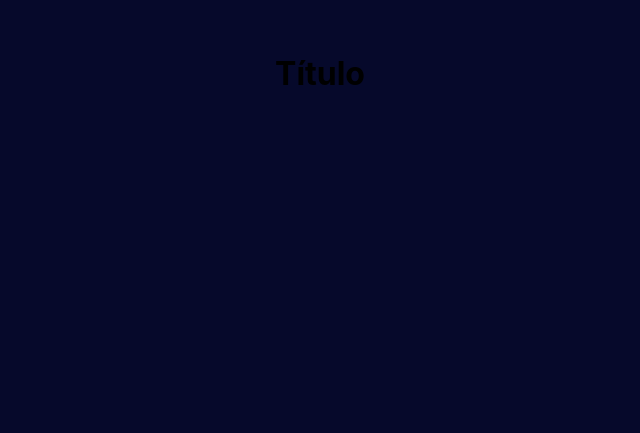
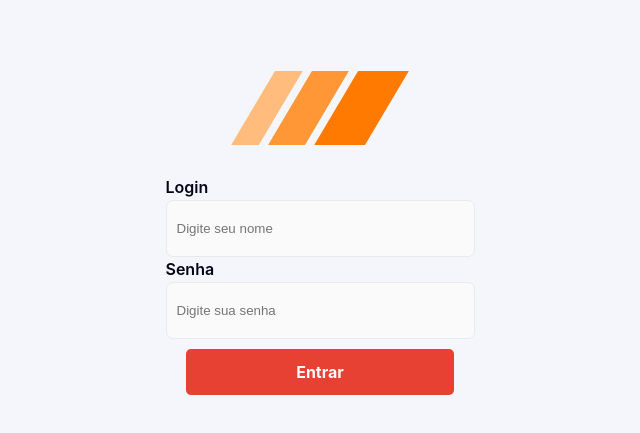
Before and after one commit to Molizane/gofinance-frontend-old, a Next.js app: page /auth in a window 1280 px wide. Shown: the part 167-600 px from the top of the page, without its empty margins (320-960 px from the left). Built offline with nearby package versions, Linux system fonts and the light colour scheme; a web font is replaced by a local one.

Commit message:
feat: Login creation

```diff
--- /dev/null
+++ b/src/components/Button/index.tsx
@@ -0,0 +1,19 @@
+import { ButtonHTMLAttributes } from "react";
+import * as S from "./styles";
+
+export type ButtonProps = {
+  children?: string;
+  disabled?: boolean;
+} & ButtonHTMLAttributes<HTMLButtonElement>;
+
+export default function Button({
+  children,
+  disabled = false,
+  ...buttonHtmlProps
+}: ButtonProps) {
+  return (
+    <S.ButtonWrapper disabled={disabled} {...buttonHtmlProps}>
+      {children}
+    </S.ButtonWrapper>
+  );
+}
--- /dev/null
+++ b/src/components/Button/styles.ts
@@ -0,0 +1,37 @@
+import styled, { css } from "styled-components";
+import { ButtonProps } from ".";
+
+export const ButtonWrapper = styled.button.attrs({
+  "data-testid": "ButtonWrapper",
+})<ButtonProps>`
+  ${({ theme, disabled }) => css`
+    background-color: ${theme.colors.tomato};
+    color: ${theme.colors.white};
+
+    font-family: ${theme.font.family};
+    font-weight: bold;
+    font-size: 16px;
+    line-height: 16px;
+    padding: 15px 110px;
+
+    border-radius: 5px;
+    cursor: pointer;
+    letter-spacing: 0;
+    border: none;
+    margin: 10px 0;
+
+    display: flex;
+    align-items: center;
+    justify-content: center;
+
+    &:hover {
+      box-shadow: 2px 2px 2px 1px rgba(0, 0, 0, 0.2);
+    }
+
+    ${disabled &&
+    css`
+      cursor: not-allowed;
+      opacity: 0.7;
+    `}
+  `}
+`;
--- a/src/components/Input/index.tsx
+++ b/src/components/Input/index.tsx
@@ -0,0 +1,18 @@
+import { InputHTMLAttributes } from "react";
+import * as S from "./styles";
+
+export type InputProps = {
+  label?: string;
+  placeholder?: string;
+} & InputHTMLAttributes<HTMLInputElement>;
+
+export default function Input({ name, label, placeholder }: InputProps) {
+  return (
+    <S.Wrapper>
+      <S.Label htmlFor={name}>{label}</S.Label>
+      <S.InputWrapper>
+        <S.Input placeholder={placeholder} />
+      </S.InputWrapper>
+    </S.Wrapper>
+  );
+}
--- a/src/components/Input/styles.ts
+++ b/src/components/Input/styles.ts
@@ -0,0 +1,42 @@
+import styled, { css } from "styled-components";
+import { InputProps } from ".";
+
+export const Wrapper = styled.main.attrs({
+  id: "WrapperInput",
+})``;
+
+export const Label = styled.label`
+  ${({ theme }) => css`
+    font-family: ${theme.font.family};
+    font-style: normal;
+    font-weight: ${theme.font.bold};
+    font-size: 16px;
+    line-height: 25px;
+
+    display: flex;
+    align-items: center;
+
+    color: ${theme.colors.black};
+  `}
+`;
+
+export const InputWrapper = styled.div`
+  display: flex;
+  flex-direction: row;
+  width: fit-content;
+  position: relative;
+  justify-content: center;
+  align-items: center;
+`;
+
+export const Input = styled.input<InputProps>`
+  ${({ theme }) => css`
+    padding: 20px 120px 20px 10px;
+    border: 1px solid ${theme.colors.lightGray};
+    background: ${theme.colors.white};
+    border-size: border-box;
+    border-radius: 7px;
+    height: fit-content;
+    marging: 5px 0;
+  `}
+`;
--- a/src/components/Layouts/AuthLayout/index.tsx
+++ b/src/components/Layouts/AuthLayout/index.tsx
@@ -1,9 +1,11 @@
+import * as S from "./styles";
+
 type AuthLayoutProps = {
   children: React.ReactNode;
 };
 
 const AuthLayout = ({ children }: AuthLayoutProps) => {
-  return <>{children}</>;
+  return <S.Container>{children}</S.Container>;
 };
 
 export default AuthLayout;
--- /dev/null
+++ b/src/components/Layouts/AuthLayout/styles.ts
@@ -0,0 +1,9 @@
+import styled from "styled-components";
+
+export const Container = styled.div`
+  display: flex;
+  flex-direction: column;
+  align-items: center;
+  justify-content: center;
+  height: 100vh;
+`;
--- a/src/components/pages/Login/index.tsx
+++ b/src/components/pages/Login/index.tsx
@@ -1,9 +1,14 @@
+import Button from "@/components/Button";
+import Input from "@/components/Input";
 import * as S from "./styles";
 
 export default function Login() {
   return (
     <S.Container>
-      <h1>Título</h1>
+      <S.ImgLogin src="/img/logo-finance.svg" />
+      <Input name="login" label="Login" placeholder="Digite seu nome" />
+      <Input name="password" label="Senha" placeholder="Digite sua senha" />
+      <Button>Entrar</Button>
     </S.Container>
   );
 }
--- a/src/components/pages/Login/styles.ts
+++ b/src/components/pages/Login/styles.ts
@@ -9,3 +9,13 @@ export const Container = styled.div`
   align-items: center;
   justify-content: center;
 `;
+
+export const ImgLogin = styled.img`
+  display: flex;
+  align-items: center;
+  justify-content: center;
+
+  padding: 10px;
+  width: 200px;
+  margin-bottom: 20px;
+`;
--- a/src/styles/global.ts
+++ b/src/styles/global.ts
@@ -76,11 +76,11 @@ const GlobalStyles: GlobalStyleComponent<
 
       ${!removeBg &&
       css`
-        background-color: ${theme.colors.mainBg};
+        background-color: ${theme.colors.baseColorGray2};
       `}
     }
   `}
 
-`
+`;
 
 export default GlobalStyles
```
Also changed, not shown: public/img/logo-finance.svg (added).
